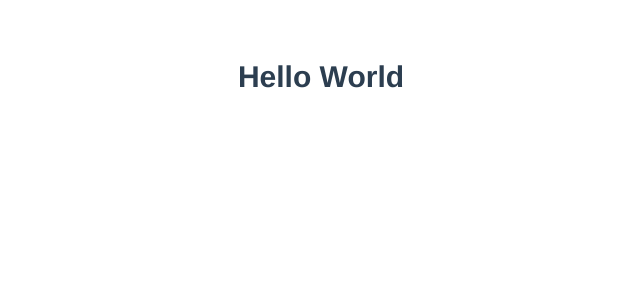
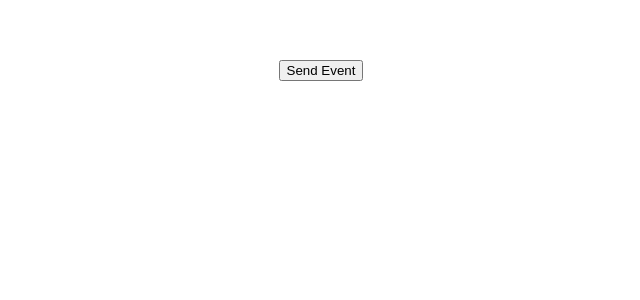
Before and after one commit to EvgeniiMorozov/vue_easycode, a Vue app: page / in a window 1280 px wide. Shown: the top 300 px of the page, without its empty margins (319-959 px from the left). Built offline with nearby package versions, Linux system fonts and the light colour scheme.

Commit message:
урок 12

```diff
--- a/src/App.vue
+++ b/src/App.vue
@@ -1,24 +1,19 @@
 <template>
   <div id="app">
-    <h1 class="title" :class="[classObj, activeClass]" :style="{ 'font-size': fontSize + 'px' }">
-      Hello World
-    </h1>
+    <HelloWorld @onChangeCounter="onChangeCounterInComponent" />
   </div>
 </template>
 
 <script>
+import HelloWorld from '@/components/HelloWorld.vue';
+
 export default {
-  data: () => ({
-    activeClass: 'my-active-class',
-    isActive: false,
-    fontSize: 30,
-  }),
-  computed: {
-    classObj() {
-      return {
-        'active-class': this.isActive,
-        error: !this.isActive,
-      };
+  components: {
+    HelloWorld,
+  },
+  methods: {
+    onChangeCounterInComponent(value) {
+      console.log('In App.vue, counter:', value);
     },
   },
 };
--- a/src/components/HelloWorld.vue
+++ b/src/components/HelloWorld.vue
@@ -1,45 +1,25 @@
 <template>
   <div class="hello">
-    <h1>{{ msg }}</h1>
-    <p>
-      For a guide and recipes on how to configure / customize this project,<br>
-      check out the
-      <a href="https://cli.vuejs.org" target="_blank" rel="noopener">vue-cli documentation</a>.
-    </p>
-    <h3>Installed CLI Plugins</h3>
-    <ul>
-      <li><a href="https://github.com/vuejs/vue-cli/tree/dev/packages/%40vue/cli-plugin-babel" target="_blank" rel="noopener">babel</a></li>
-      <li><a href="https://github.com/vuejs/vue-cli/tree/dev/packages/%40vue/cli-plugin-eslint" target="_blank" rel="noopener">eslint</a></li>
-    </ul>
-    <h3>Essential Links</h3>
-    <ul>
-      <li><a href="https://vuejs.org" target="_blank" rel="noopener">Core Docs</a></li>
-      <li><a href="https://forum.vuejs.org" target="_blank" rel="noopener">Forum</a></li>
-      <li><a href="https://chat.vuejs.org" target="_blank" rel="noopener">Community Chat</a></li>
-      <li><a href="https://twitter.com/vuejs" target="_blank" rel="noopener">Twitter</a></li>
-      <li><a href="https://news.vuejs.org" target="_blank" rel="noopener">News</a></li>
-    </ul>
-    <h3>Ecosystem</h3>
-    <ul>
-      <li><a href="https://router.vuejs.org" target="_blank" rel="noopener">vue-router</a></li>
-      <li><a href="https://vuex.vuejs.org" target="_blank" rel="noopener">vuex</a></li>
-      <li><a href="https://github.com/vuejs/vue-devtools#vue-devtools" target="_blank" rel="noopener">vue-devtools</a></li>
-      <li><a href="https://vue-loader.vuejs.org" target="_blank" rel="noopener">vue-loader</a></li>
-      <li><a href="https://github.com/vuejs/awesome-vue" target="_blank" rel="noopener">awesome-vue</a></li>
-    </ul>
+    <button @click="onClick">Send Event</button>
   </div>
 </template>
 
 <script>
 export default {
   name: 'HelloWorld',
-  props: {
-    msg: String,
+  data: () => ({
+    counter: 0,
+  }),
+  methods: {
+    onClick() {
+      // console.log('click');
+      this.counter += 1;
+      this.$emit('onChangeCounter', this.counter);
+    },
   },
 };
 </script>
 
-<!-- Add "scoped" attribute to limit CSS to this component only -->
 <style scoped lang="scss">
 h3 {
   margin: 40px 0 0;
```
